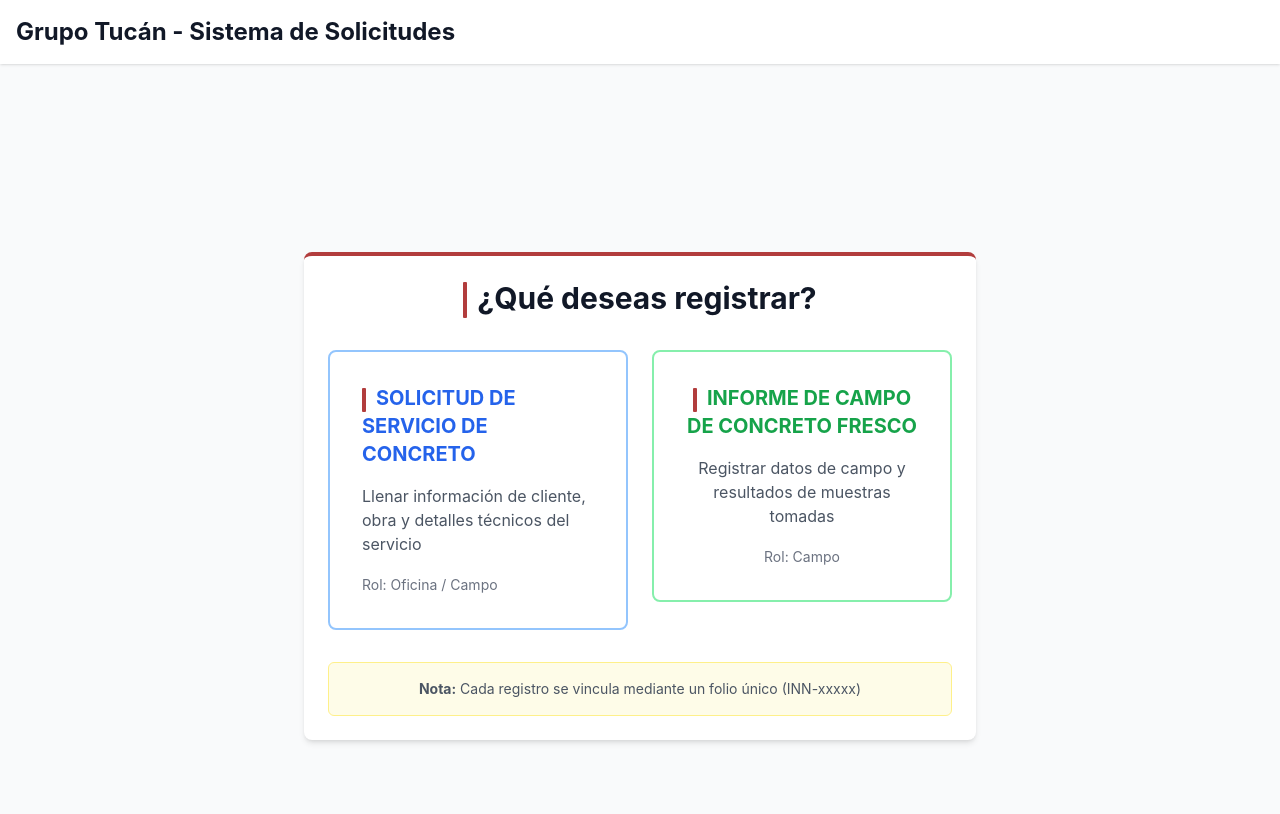
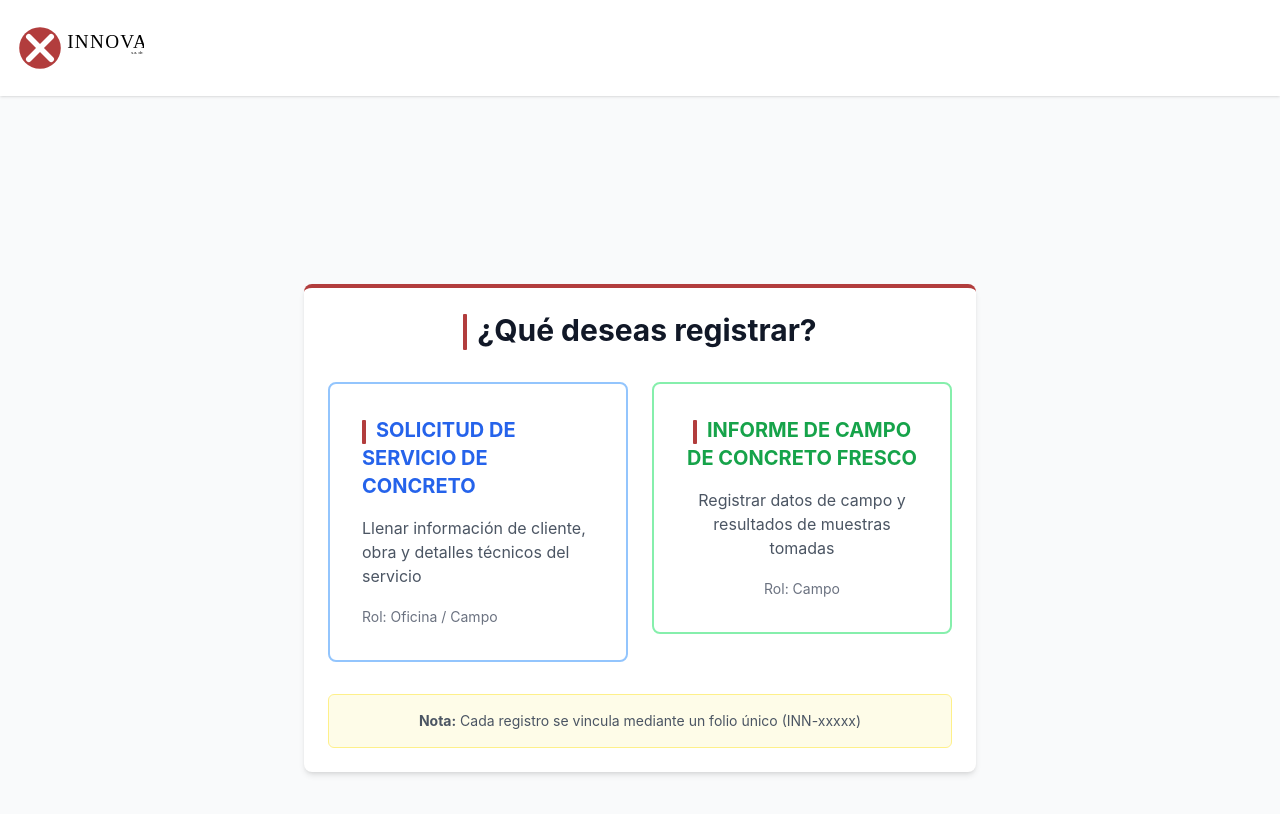
Before and after one commit to admijrtucan-netizen/solicitud-concreto-app, a Next.js app: page / in a window 1280 px wide. Shown: the top 814 px of the page. Built offline with nearby package versions, Linux system fonts and the light colour scheme.

Commit message:
Replace GRUPO TUCAN with INNOVAR logo

```diff
--- a/app/layout.js
+++ b/app/layout.js
@@ -12,9 +12,7 @@ export default function RootLayout({ children }) {
         <div className="min-h-screen bg-gray-50">
           <nav className="bg-white shadow">
             <div className="max-w-7xl mx-auto px-4 py-4">
-              <h1 className="text-2xl font-bold text-gray-900">
-                Grupo Tucán - Sistema de Solicitudes
-              </h1>
+              <img src="/logo-innovar.svg" alt="INNOVAR" className="h-16" />
             </div>
           </nav>
           <main className="max-w-7xl mx-auto py-8 px-4">
```
Also changed, not shown: public/logo-innovar.svg (added), 1 other file (tests, documents, lock files or other folders).
